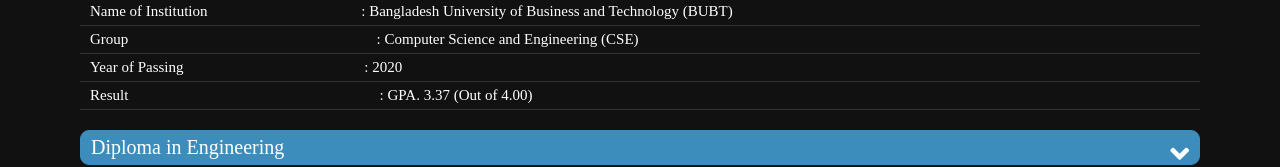
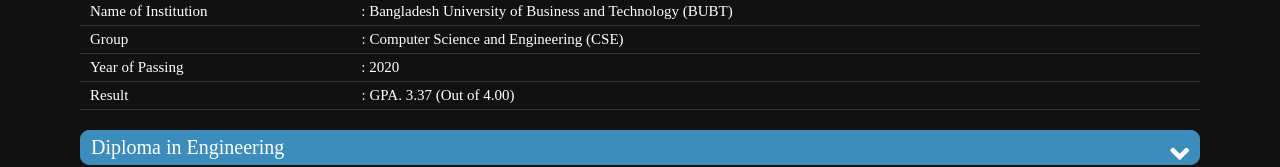
Before and after one commit to Akramul3077/portfolio, a plain HTML site: page index.html in a window 1280 px wide. Both pictures are taken after a click on the link "Bachelor of Computer Science and Engineering (B.Sc.)". Shown: the part 3297-3464 px from the top of the page. Drawn offline with nearby package versions, Linux system fonts and the light colour scheme.

Commit message:
Update style.css

```diff
--- a/style.css
+++ b/style.css
@@ -775,17 +775,17 @@
 .academic .academic-content .ss .column  #group span,
 .academic .academic-content .dip .column  #group span,
 .academic .academic-content .bs .column  #group span{
-    margin-left: 16.3em;
+    margin-left: 15.3em;
 }
 .academic .academic-content .ss .column  #year span,
 .academic .academic-content .dip .column  #year span,
 .academic .academic-content .bs .column  #year span{
-    margin-left: 11.8em;
+    margin-left: 11.6em;
 }
 .academic .academic-content .ss .column  #gpa span,
 .academic .academic-content .dip .column  #gpa span,
 .academic .academic-content .bs .column  #gpa span{
-    margin-left: 16.5em;
+    margin-left: 15.3em;
 }
 .academic .academic-content .diploma{
     display: flex;
```
